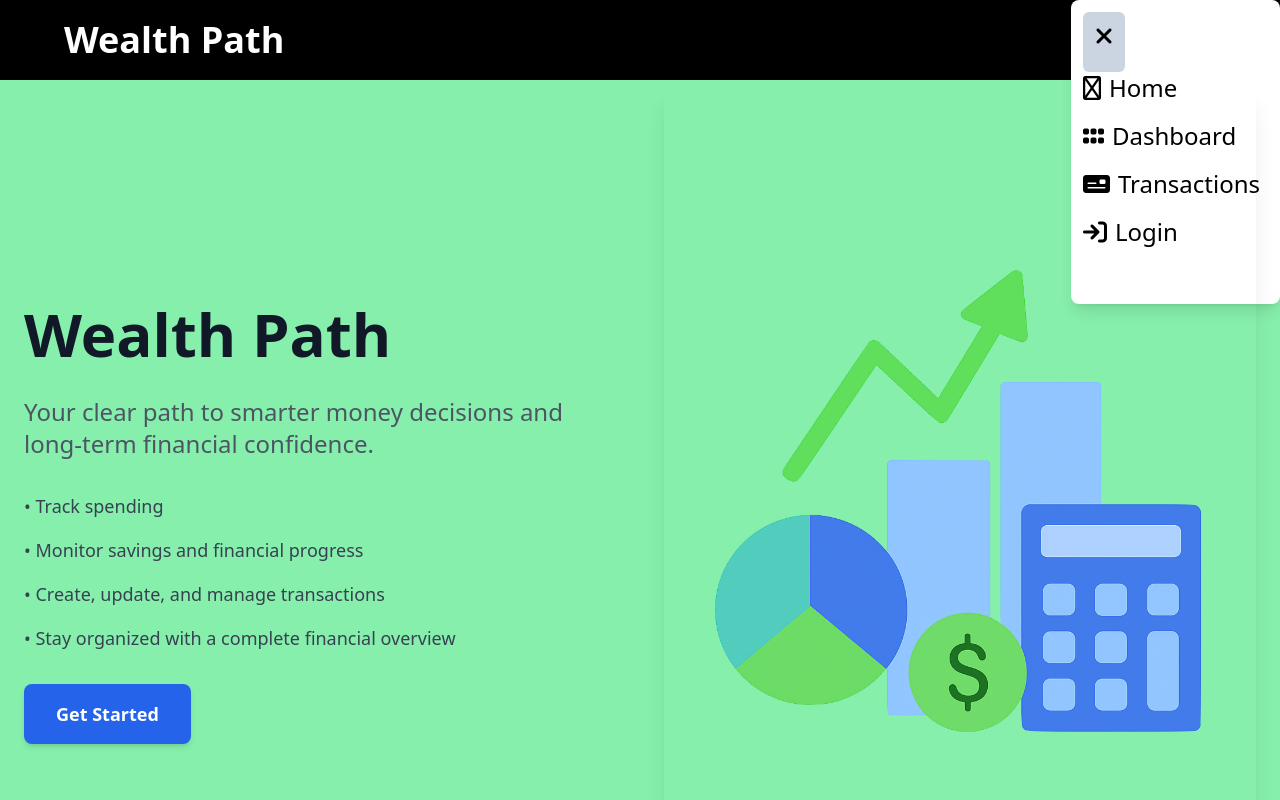
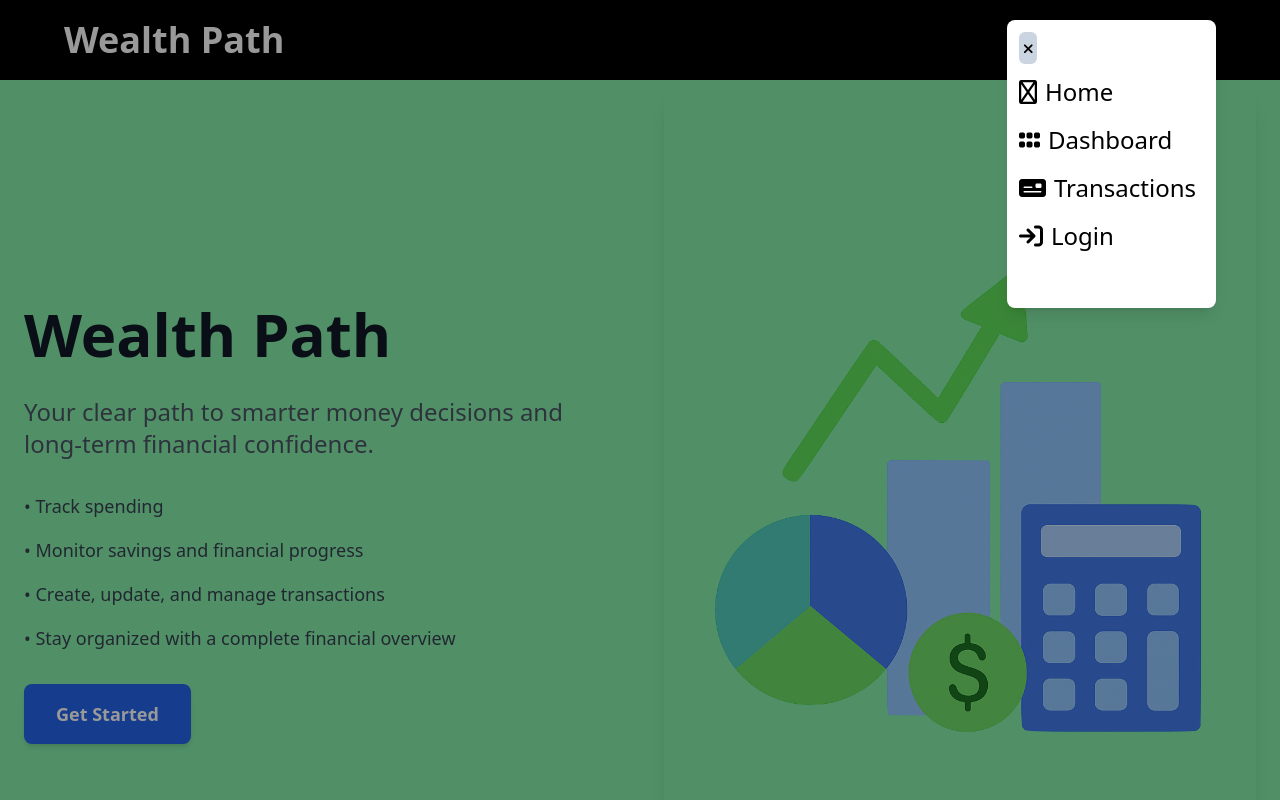
Before and after one commit to david-yang2/wealth-path, a React (Vite) app in the folder wealth_path_frontend/: page / in a window 1280 px wide. Both pictures are taken after a click on the icon 1200 px from the left and 40 px from the top of the page. Shown: the top 800 px of the page. Built offline with nearby package versions, Linux system fonts and the light colour scheme; no server answers.

Commit message:
respositioned navmodal

```diff
--- a/wealth_path_frontend/src/components/NavBar.jsx
+++ b/wealth_path_frontend/src/components/NavBar.jsx
@@ -13,7 +13,7 @@ const NavBar = () => {
       id="nav-component"
       className="bg-black w-full flex flex-row justify-center items-center px-[2.5%] py-5"
     >
-      <div className="w-full flex flex-row justify-between max-w-6xl">
+      <div className="w-full flex flex-row justify-between max-w-6xl relative">
         <div
           className="text-4xl text-white font-bold flex items-center"
           onClick={() => navigate("/")}
@@ -25,8 +25,10 @@ const NavBar = () => {
         <div>
           <i
             onClick={() => setOpenMenu(true)}
-            className="fa-solid fa-bars text-4xl text-white relative"
-          ></i>
+            className="fa-solid fa-bars text-4xl text-white"
+          >
+
+          </i>
           {openMenu ? (
             <NavModal user={user} onClose={() => setOpenMenu(false)} />
           ) : null}
--- a/wealth_path_frontend/src/components/NavModal.jsx
+++ b/wealth_path_frontend/src/components/NavModal.jsx
@@ -3,20 +3,22 @@ import { Link } from "react-router";
 const NavModal = (props) => {
   const { user, onClose } = props;
   return (
-    // backdrop
-    <div
-      id="backdrop"
-      className="fixed inset-0  flex items-center justify-center"
-      onClick={onClose}
-    >
+    <div>
+      {/* backdrop */}
+      <div
+        id="backdrop"
+        className="fixed inset-0 bg-black/40 z-40"
+        onClick={onClose}
+      ></div>
       {/* modal */}
       <div
         id="navmodal-container"
         onClick={(e) => e.stopPropagation()}
-        className="absolute top-0 right-0 p-3 rounded-lg bg-white h-auto pb-10 w-auto pr-5 shadow-lg"
+        className="absolute top-0 right-0 z-50 p-3 rounded-lg bg-white text-black h-auto pb-10 w-auto pr-5 shadow-lg flex flex-col items-start"
       >
-        <button onClick={onClose}>
-          <i className="fa-solid fa-xmark text-2xl mb-3"></i>
+        <button onClick={onClose}
+          className="p-1 mb-3">
+          <i className="fa-solid fa-xmark text-sm "></i>
         </button>
         <nav className="flex flex-col justify-around items-start w-1/3 text-2xl">
           <Link to="/" onClick={onClose}>
```
